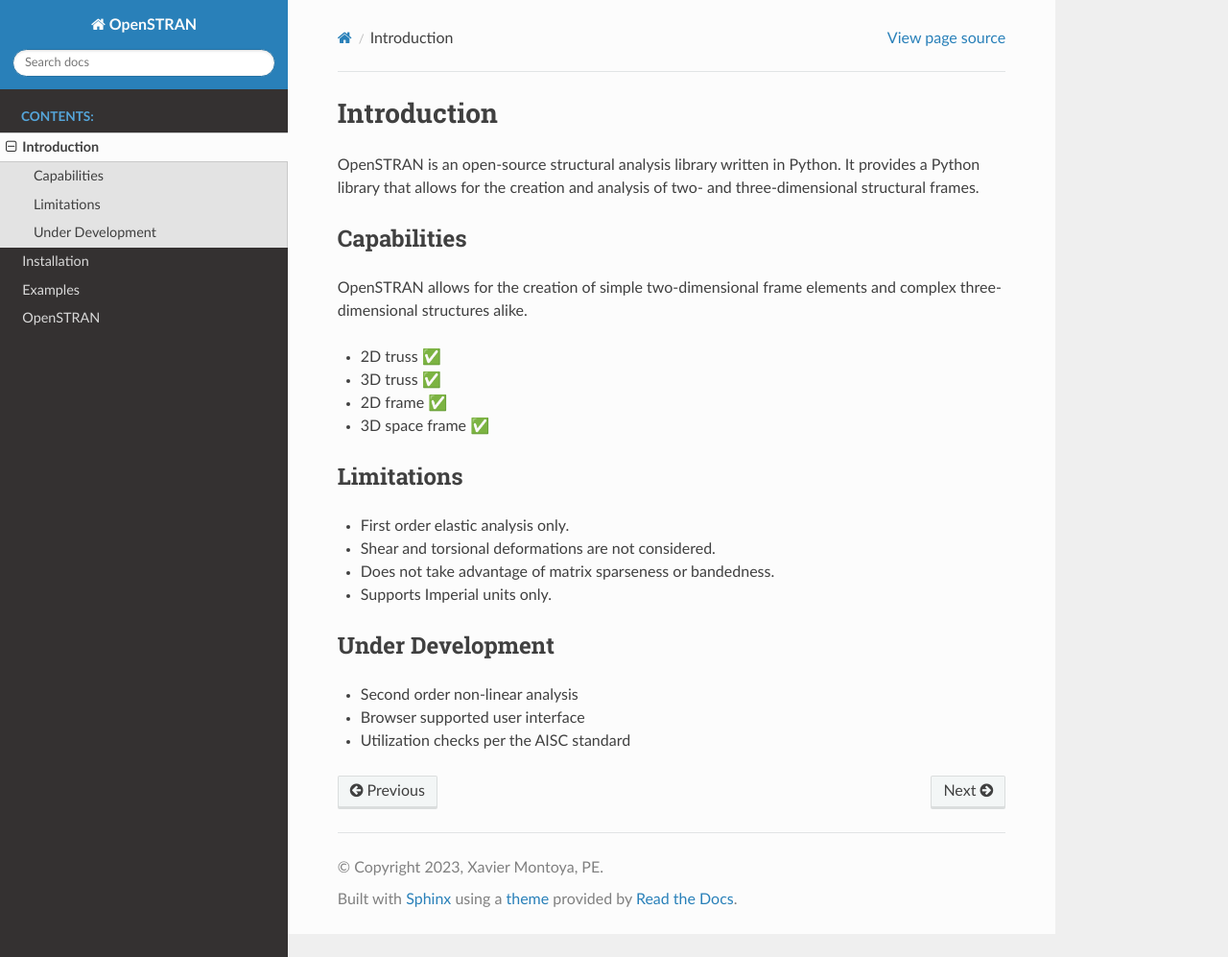
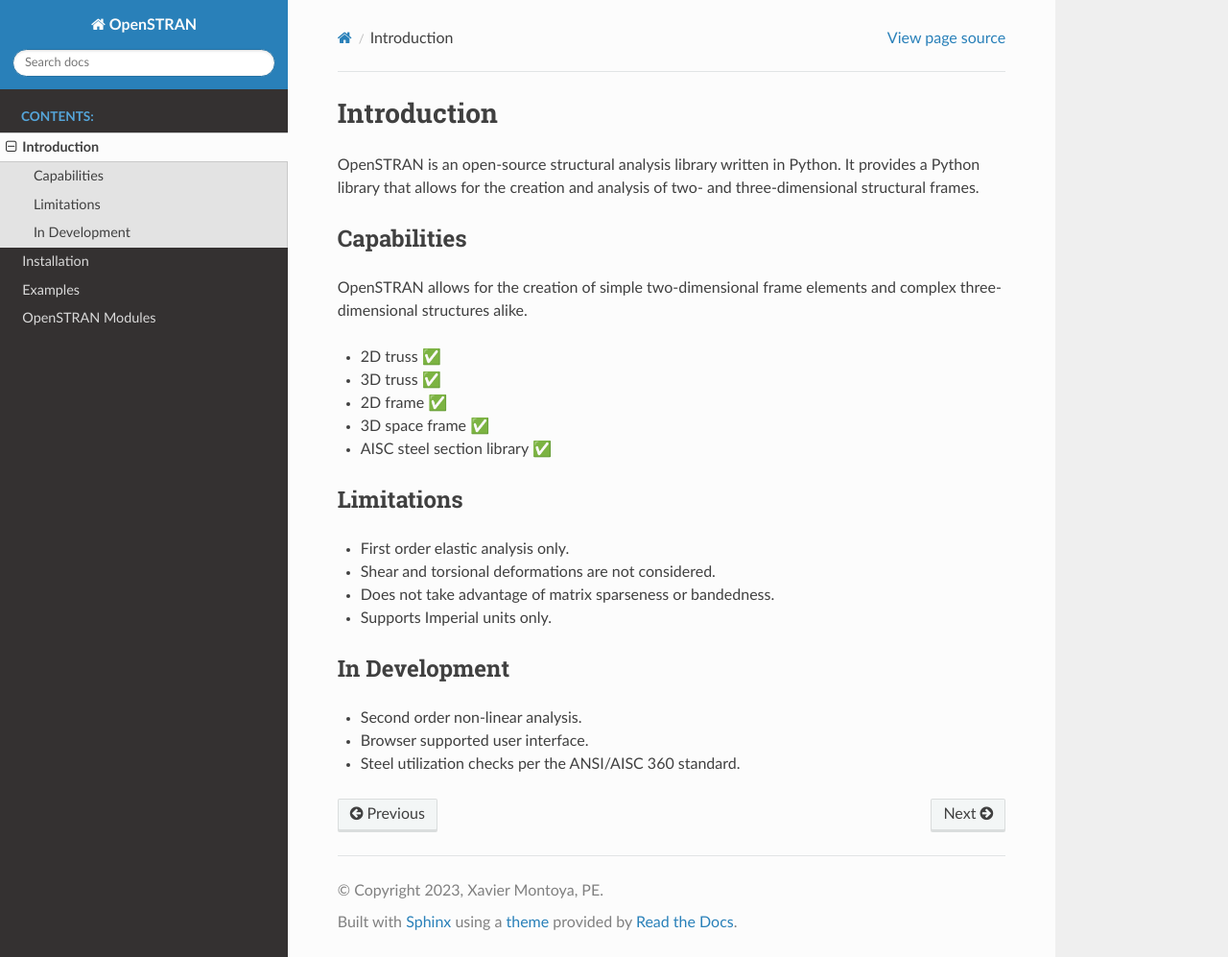
Before and after one commit to 3l-Sabio/OpenSTRAN, a Sphinx documentation site: the page built from docs/source/introduction.rst, in a window 1280 px wide and 997 px high. Shown: the whole window at 96% size. Built offline with Sphinx 7.4.7 and the Read the Docs theme 3.1.0, drawn with Linux system fonts in a browser that asks for light colours.

Commit message:
expand documentation

```diff
--- a/docs/source/OpenSTRAN.rst
+++ b/docs/source/OpenSTRAN.rst
@@ -1,5 +1,5 @@
-OpenSTRAN package
-=================
+OpenSTRAN API
+=============
 
 Submodules
 ----------
--- a/docs/source/examples.rst
+++ b/docs/source/examples.rst
@@ -1,7 +1,7 @@
 Examples
 ========
 
-This section provides examples of how to use OpenSTRAN for structural analysis.
+This section provides examples of how to use OpenSTRAN for structural analysis. The following Quick Start Example will get you up started.
 
 Quick Start Example
 -------------------
--- a/docs/source/introduction.rst
+++ b/docs/source/introduction.rst
@@ -12,6 +12,7 @@
 * 3D truss ✅
 * 2D frame ✅
 * 3D space frame ✅
+* AISC steel section library ✅
 
 Limitations
 -----------
@@ -21,9 +22,9 @@
 * Does not take advantage of matrix sparseness or bandedness.
 * Supports Imperial units only.
 
-Under Development
------------------
+In Development
+--------------
 
-* Second order non-linear analysis
-* Browser supported user interface
-* Utilization checks per the AISC standard
+* Second order non-linear analysis.
+* Browser supported user interface.
+* Steel utilization checks per the ANSI/AISC 360 standard.
--- a/docs/source/modules.rst
+++ b/docs/source/modules.rst
@@ -1,5 +1,5 @@
-OpenSTRAN
-=========
+OpenSTRAN Modules
+=================
 
 .. toctree::
    :maxdepth: 4
```
Also changed, not shown: other parts of docs/source/modules.rst (+1 -0 lines), docs/source/shape.rst (added, +64 -0 lines).
